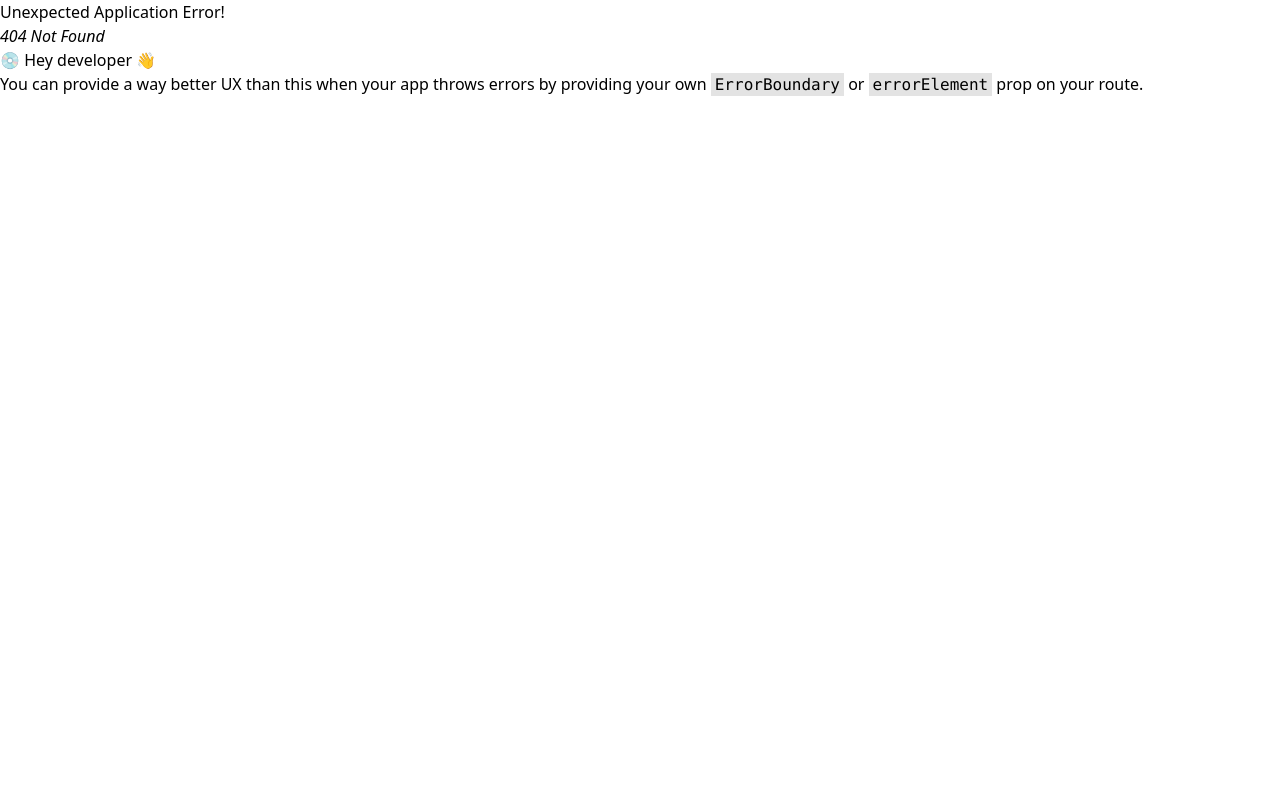
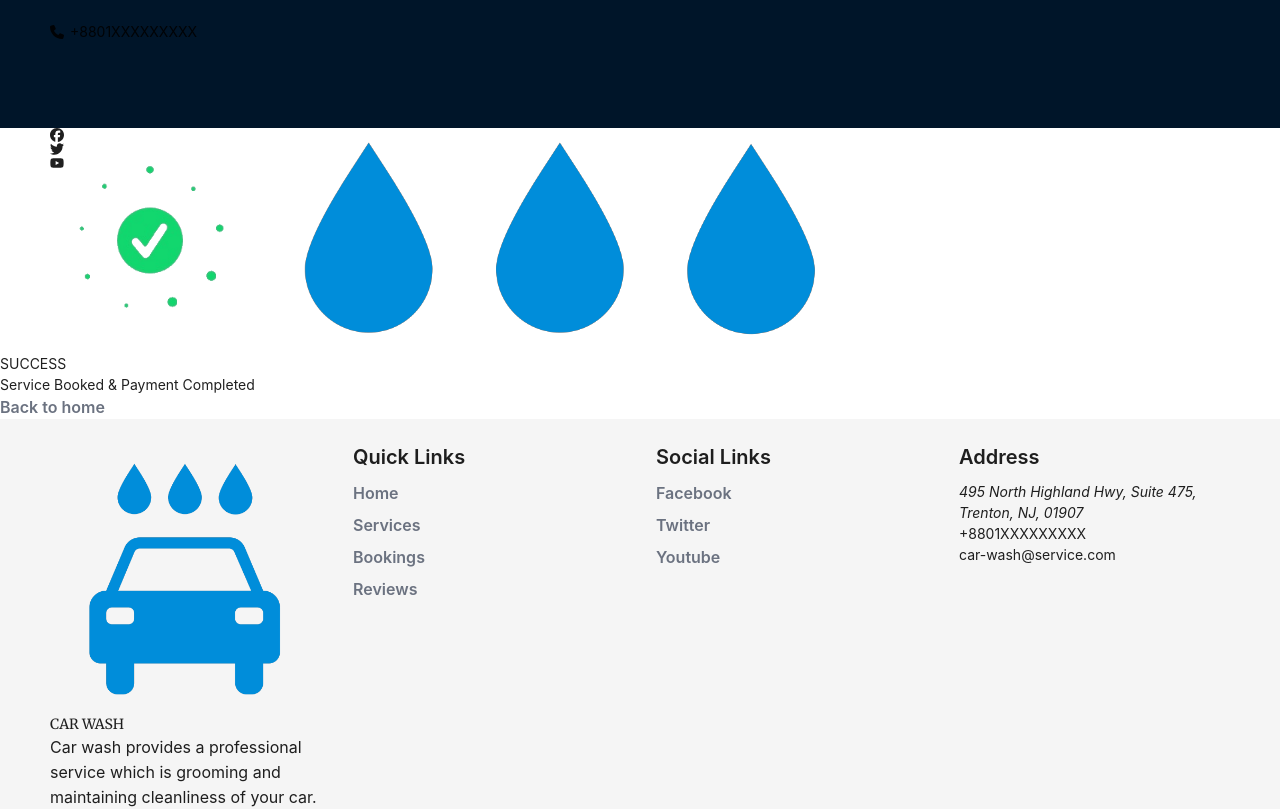
Before and after one commit to aamiraj/car-wash-app, a React (Vite) app: page /success in a window 1280 px wide. Before the commit this address had no page. Shown: the top 809 px of the page. Built offline with nearby package versions, Linux system fonts and the light colour scheme; a web font is replaced by a local one.

Commit message:
added success and error pages

```diff
--- /dev/null
+++ b/src/pages/Error.tsx
@@ -0,0 +1,19 @@
+import ErrorImg from "../assets/error.gif";
+import { Link } from "react-router-dom";
+
+const Error = () => {
+  return (
+    <div className="flex flex-col items-center justify-center gap-4">
+      <img src={ErrorImg} alt="success" width={300} height={300} />
+      <p className="text-red-500 text-2xl font-bold">ERROR</p>
+      <p className="text-blue-500 text-3xl font-bold">
+        Service Booked & Payment Failed
+      </p>
+      <Link to={"/"} className="link">
+        Back to home
+      </Link>
+    </div>
+  );
+};
+
+export default Error;
--- /dev/null
+++ b/src/pages/Success.tsx
@@ -0,0 +1,19 @@
+import SuccessImg from "../assets/check.gif";
+import { Link } from "react-router-dom";
+
+const Success = () => {
+  return (
+    <div className="flex flex-col items-center justify-center gap-4">
+      <img src={SuccessImg} alt="success" width={300} height={300} />
+      <p className="text-green-500 text-2xl font-bold">SUCCESS</p>
+      <p className="text-blue-500 text-3xl font-bold">
+        Service Booked & Payment Completed
+      </p>
+      <Link to={"/"} className="link">
+        Back to home
+      </Link>
+    </div>
+  );
+};
+
+export default Success;
```
Also changed, not shown: src/routes/router.tsx (+11 -1 lines), src/assets/check.gif (added), src/assets/error.gif (added).
